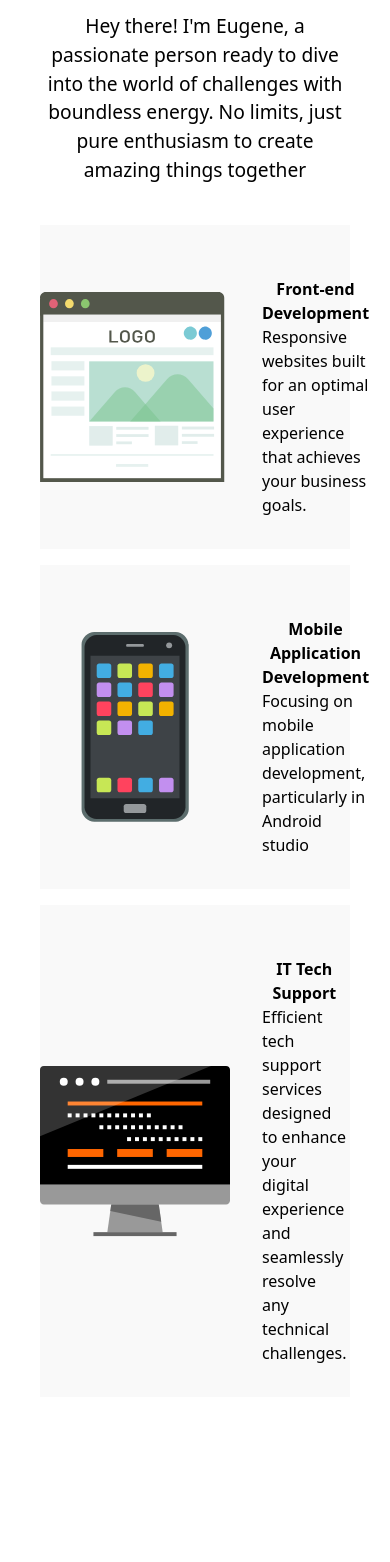
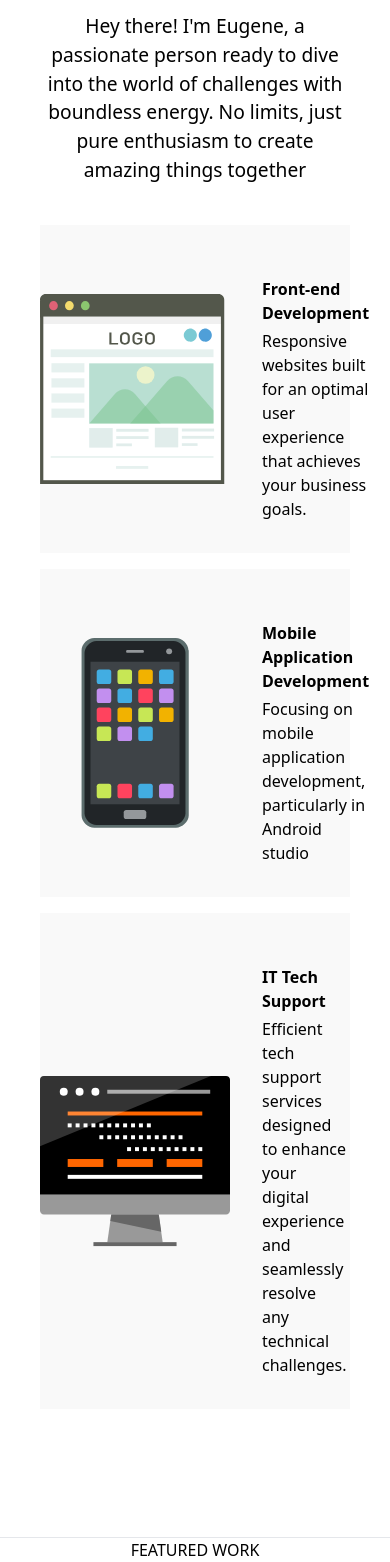
Before and after one commit to patrickeugenesacueza/Yujin-Portfolio, a React (Vite) app in the folder portfolio/: page / in a window 390 px wide. Shown: the part 177-1739 px from the top of the page. Before the commit the page ends 1574 px from the top, so only its background shows below. Built offline with nearby package versions, Linux system fonts and the light colour scheme.

Commit message:
Update HeroSection.jsx

```diff
--- a/portfolio/src/Pages/HeroSection.jsx
+++ b/portfolio/src/Pages/HeroSection.jsx
@@ -36,12 +36,13 @@ const HeroSection = () => {
       </div>
       {/* grid box */}
       <div class="grid grid-cols-1 sm:grid-cols-2 md:grid-cols-3 lg:grid-cols-3 xl:grid-cols-3 gap-4 mt-10 px-10 sm:px-10 md:px-10 lg:px-[10em] xl:px-[10em]">
+
         {/* 1st container */}
         <div className="bg-[#f9f9f9] py-[2em] sm:py-[8em] md:py-[10em] lg:py-[10em] xl:py-[2em] flex items-center justify-center text-center">
-          <div className="flex md:block lg:block xl:block 2xl:block">
+          <div className="flex text-left md:block md:text-center lg:block lg:text-center xl:block xl:text-center 2xl:block 2xl:text-center">
             <img src={FrontEndLogo} height={80} width={190} className="mx-auto" />
             <div className="mt-5 px-[2em]">
-              <h1 className="font-[600]">Front-end Development</h1>
+            <h1 className="font-[700] mb-1">Front-end Development</h1>
               <p className="text-left">
                 Responsive websites built for an optimal user experience that
                 achieves your business goals.
@@ -50,12 +51,13 @@ const HeroSection = () => {
           </div>
         </div>
 
+
        {/* 2nd container */}
         <div className="bg-[#f9f9f9] py-[2em] sm:py-[8em] md:py-[10em] lg:py-[10em] xl:py-[2em] flex items-center justify-center text-center">
-        <div className="flex md:block lg:block xl:block 2xl:block">
+        <div className="flex text-left md:block md:text-center lg:block lg:text-center xl:block xl:text-center 2xl:block 2xl:text-center">
             <img src={MobileLogo} height={80} width={190} className="mx-auto" />
             <div className="mt-5 px-[2em]">
-              <h1 className="font-[600]">Mobile Application Development</h1>
+            <h1 className="font-[700] mb-1">Mobile Application Development</h1>
               <p className="text-left">
               Focusing on mobile application development, particularly in Android studio
               </p>
@@ -65,10 +67,10 @@ const HeroSection = () => {
 
         {/* 3rd container */}
         <div className="bg-[#f9f9f9] py-[2em] sm:py-[8em] md:py-[10em] lg:py-[10em] xl:py-[2em] flex items-center justify-center text-center">
-        <div className="flex md:block lg:block xl:block 2xl:block">
+        <div className="flex text-left md:block md:text-center lg:block lg:text-center xl:block xl:text-center 2xl:block 2xl:text-center">
             <img src={TechSuppLogo} height={80} width={190} className="mx-auto" />
             <div className="mt-5 px-[2em]">
-              <h1 className="font-[600]">IT Tech Support</h1>
+              <h1 className="font-[700] mb-1">IT Tech Support</h1>
               <p className="text-left">
               Efficient tech support services designed to enhance your
               digital experience and seamlessly resolve any technical challenges.
@@ -77,8 +79,10 @@ const HeroSection = () => {
           </div>
         </div>
       </div>
-
-      <div></div>
+       <hr className=" mt-[8em] px-[1em]"/>
+      <div className="">
+          <h1 className="text-center">FEATURED WORK</h1>
+      </div>
     </section>
   );
 };
```
